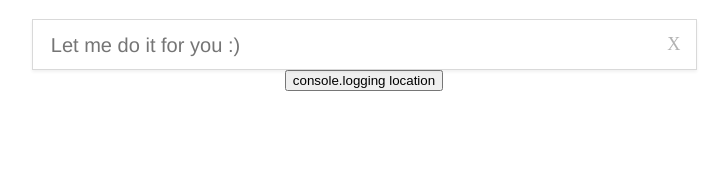
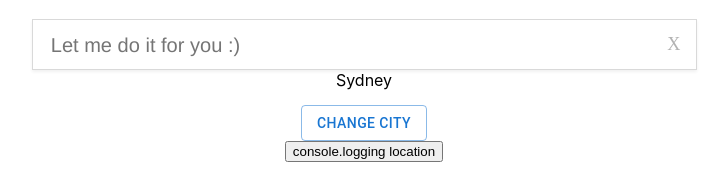
Before and after one commit to aesmi/trainee-1-project, a React (Create React App) app: page / in a window 1280 px wide. Shown: the part 376-567 px from the top of the page, without its empty margins (276-1004 px from the left). Built offline with nearby package versions, Linux system fonts and the light colour scheme.

Commit message:
popup box

```diff
--- a/package.json
+++ b/package.json
@@ -3,6 +3,9 @@
   "version": "0.1.0",
   "private": true,
   "dependencies": {
+    "@emotion/react": "^11.10.4",
+    "@emotion/styled": "^11.10.4",
+    "@mui/material": "^5.10.6",
     "@testing-library/jest-dom": "^5.16.5",
     "@testing-library/react": "^13.4.0",
     "@testing-library/user-event": "^13.5.0",
--- a/src/App.js
+++ b/src/App.js
@@ -1,7 +1,8 @@
-import InputField from './components/InputField';
+import InputField from "./components/InputField";
+import WeatherPopupBox from "./components/WeatherPopupBox";
 import "./css/mainPage.css";
-import { useState } from 'react';
-import Logo from "./assets/duckduckgo-logo.png"
+import { useState } from "react";
+import Logo from "./assets/duckduckgo-logo.png";
 
 function App() {
   const [input, setInput] = useState("");
@@ -10,14 +11,14 @@ function App() {
   const handleChange = (e) => {
     setInput(e.target.value);
     console.log(input);
-  }
+  };
 
   function success(loc) {
     const crd = loc.coords;
 
-    console.log('Raw data:', loc);
+    console.log("Raw data:", loc);
 
-    console.log('Your current position is:');
+    console.log("Your current position is:");
     console.log(`Latitude : ${crd.latitude}`);
     console.log(`Longitude: ${crd.longitude}`);
     return loc;
@@ -31,22 +32,30 @@ function App() {
     navigator.geolocation.getCurrentPosition(success, error);
   }
 
-
   return (
     <div className="App">
       <div className="this-is-everything">
-        <img className="logo" src={Logo}/>
+        <img className="logo" src={Logo} />
         <p>(totally original idea)</p>
         <h1>?!?</h1>
-        <h2>Let Me <span style={{textDecoration: "line-through"}}>Google</span> DuckDuckGo That For You...</h2>
+        <h2>
+          Let Me <span style={{ textDecoration: "line-through" }}>Google</span>{" "}
+          DuckDuckGo That For You...
+        </h2>
         <form className="search-bar">
-          <input id="search-input" type="text" autocomplete="off" autocapitalize="off" placeholder="Let me do it for you :)"/>
+          <input
+            id="search-input"
+            type="text"
+            autocomplete="off"
+            autocapitalize="off"
+            placeholder="Let me do it for you :)"
+          />
           {/* search form clear button needs to remove the input field */}
-          <input id="search-form-clear" type="button" value="X"/>
+          <input id="search-form-clear" type="button" value="X" />
         </form>
-          {/* <InputField onInput={handleChange} /> */}
+        {/* <InputField onInput={handleChange} /> */}
+        <WeatherPopupBox>hello</WeatherPopupBox>
         <button onClick={handleLocation}>console.logging location</button>
-
       </div>
     </div>
   );
--- /dev/null
+++ b/src/components/WeatherPopupBox.js
@@ -0,0 +1,57 @@
+import { useState } from "react";
+import Button from "@mui/material/Button";
+import TextField from "@mui/material/TextField";
+import Dialog from "@mui/material/Dialog";
+import DialogActions from "@mui/material/DialogActions";
+import DialogContent from "@mui/material/DialogContent";
+import DialogContentText from "@mui/material/DialogContentText";
+import DialogTitle from "@mui/material/DialogTitle";
+import { flexbox } from "@mui/system";
+
+export default function WeatherPopupBox() {
+  const [open, setOpen] = useState(false);
+  // need to change (out of this component)
+  // need to check valid city
+  const [city, setCity] = useState("Sydney");
+  const [changedCity, setChangedCity] = useState("");
+
+  const handleSubmit = () => {
+    setOpen(false);
+    setCity(changedCity);
+  };
+  return (
+    <div
+      style={{
+        display: "flex",
+        flexDirection: "column",
+        justifyContent: "center",
+        alignItems: "center",
+        gap: "15px",
+      }}
+    >
+      {city}
+      <br />
+      <Button variant="outlined" onClick={() => setOpen(true)}>
+        Change city
+      </Button>
+      <Dialog open={open} onClose={() => setOpen(false)}>
+        <DialogTitle>Change city</DialogTitle>
+        <DialogContent>
+          <DialogContentText>Choose a city</DialogContentText>
+          <TextField
+            autoFocus
+            id="outlined-basic"
+            margin="dense"
+            label="City"
+            fullWidth
+            onChange={(e) => setChangedCity(e.target.value)}
+          />
+        </DialogContent>
+        <DialogActions>
+          <Button onClick={() => setOpen(false)}>Cancel</Button>
+          <Button onClick={handleSubmit}>Change</Button>
+        </DialogActions>
+      </Dialog>
+    </div>
+  );
+}
```
Also changed, not shown: src/css/mainPage.css (+7 -3 lines), 1 other file (tests, documents, lock files or other folders).
